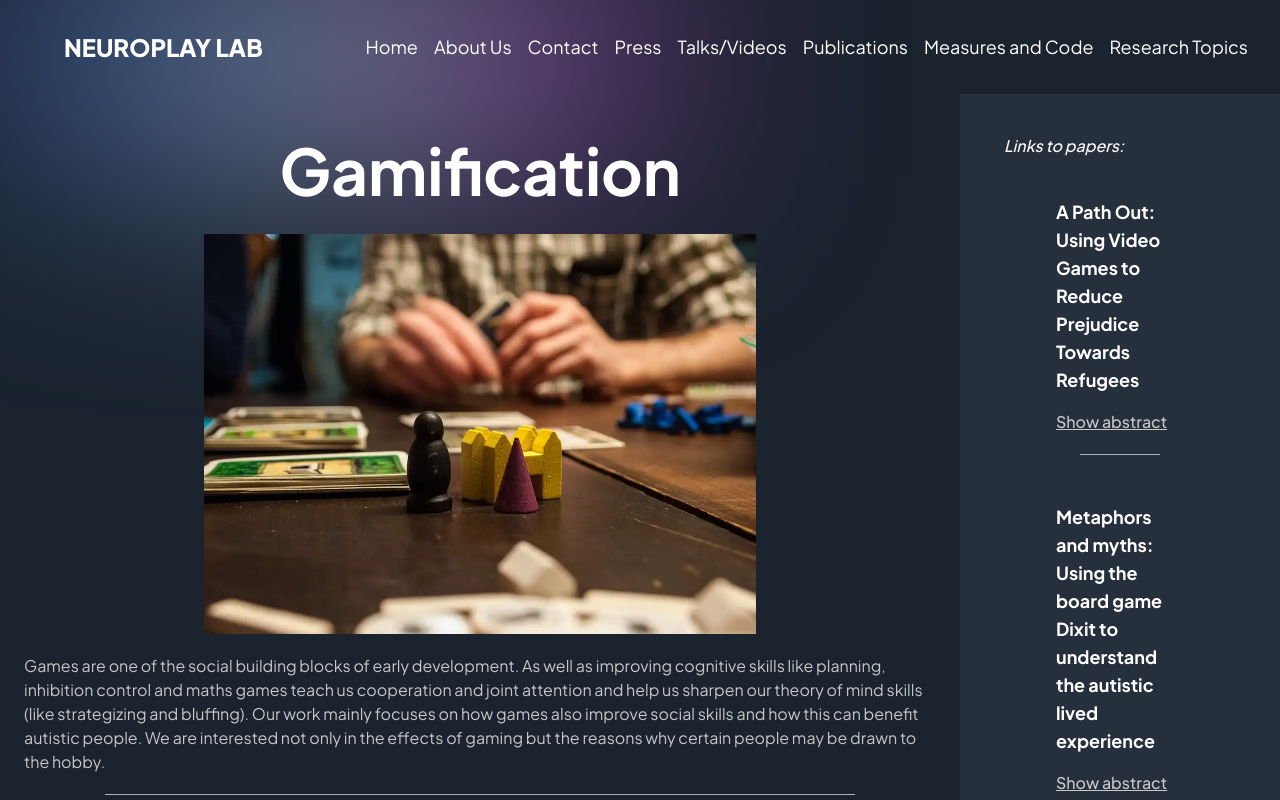
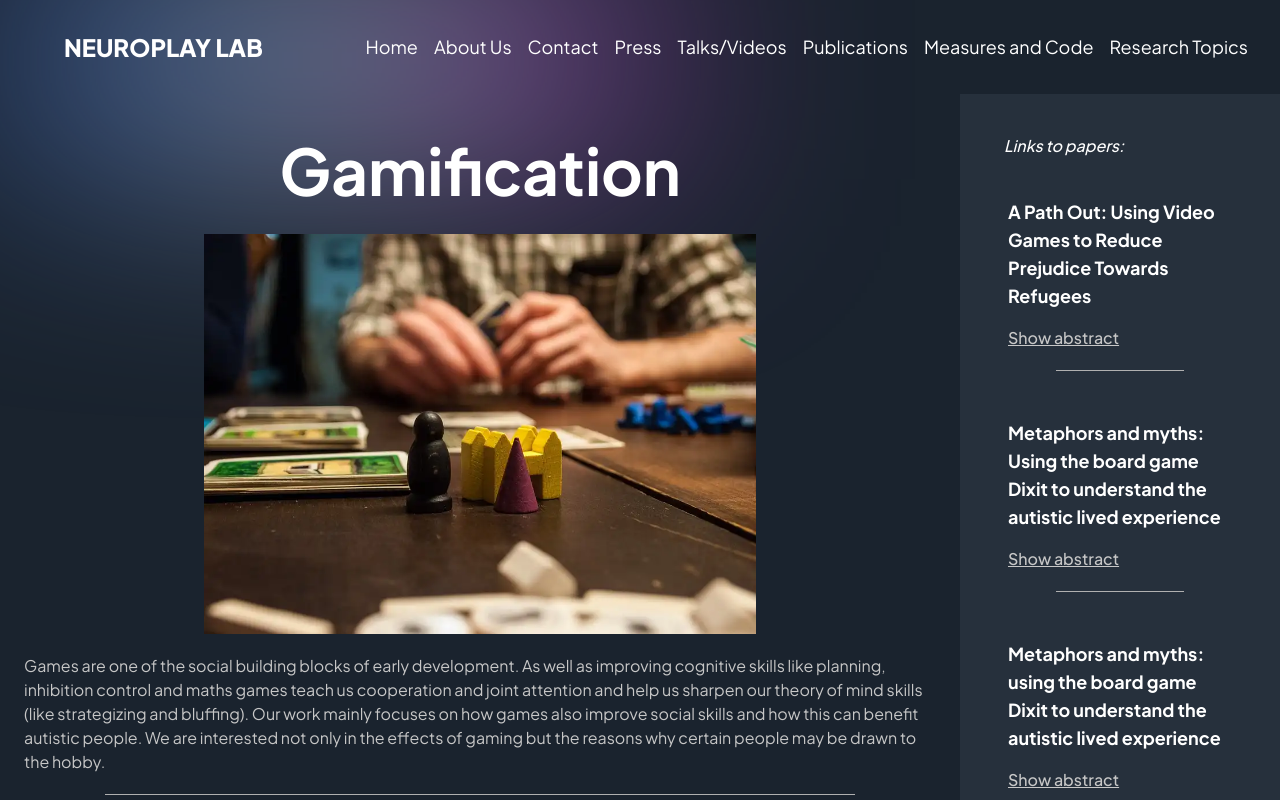
Before and after one commit to Neuroplay-Lab/Neuroplay-Lab, a Next.js app: page /research-topics/gamification in a window 1280 px wide. Shown: the top 800 px of the page. Built offline with nearby package versions, Linux system fonts and the light colour scheme; grey boxes are pictures that could not be loaded.

Commit message:
Resolved issue of duplicate papers in research topics. Also made some visual fixes with publication margins on these pages.

```diff
--- a/app/components/DividedListItem.tsx
+++ b/app/components/DividedListItem.tsx
@@ -9,7 +9,7 @@ const DividedListItem = ({ children, listKey, extraStyles }: Props) => {
         <li
             key={listKey}
             className={
-                "mx-12 mb-8 relative [&:not(:last-child)]:after:content-[''] [&:not(:last-child)]:after:block [&:not(:last-child)]:after:my-8 [&:not(:last-child)]:after:border-b [&:not(:last-child)]:after:border-b-[#b0b0b0] " +
+                "mb-8 relative [&:not(:last-child)]:after:content-[''] [&:not(:last-child)]:after:block [&:not(:last-child)]:after:my-8 [&:not(:last-child)]:after:border-b [&:not(:last-child)]:after:border-b-[#b0b0b0] " +
                 extraStyles
             }
         >
--- a/app/publications/page.tsx
+++ b/app/publications/page.tsx
@@ -39,6 +39,7 @@ const Publications = () => {
                                     pages={pages}
                                     year={year}
                                     abstract={abstract}
+                                    extraStyles="mx-12"
                                 />
                             )
                         )}
--- a/app/research-topics/autism-and-wellbeing/page.tsx
+++ b/app/research-topics/autism-and-wellbeing/page.tsx
@@ -82,7 +82,8 @@ const SynchronyAndSocialCognition = () => {
                         .filter(
                             (x) =>
                                 x.tags?.includes("autism") &&
-                                x.tags?.includes("wellbeing")
+                                x.tags?.includes("wellbeing") &&
+                                !x.hidden?.valueOf() === true
                         )
                         .map(({ title, url, id, abstract }) => (
                             <Publication
@@ -91,7 +92,7 @@ const SynchronyAndSocialCognition = () => {
                                 url={url}
                                 id={id}
                                 abstract={abstract}
-                                extraStyles="mx-0 [&:not(:last-child)]:after:my-1 [&:not(:last-child)]:after:mt-5 mb-0"
+                                extraStyles="mx-6 md:mx-12 lg:mx-0 [&:not(:last-child)]:after:my-1 [&:not(:last-child)]:after:mt-5 mb-0"
                             />
                         ))}
                 </ul>
--- a/app/research-topics/autism-anthropomorphism-and-theory-of-mind/page.tsx
+++ b/app/research-topics/autism-anthropomorphism-and-theory-of-mind/page.tsx
@@ -150,9 +150,10 @@ const SynchronyAndSocialCognition = () => {
                     {publications
                         .filter(
                             (x) =>
-                                (x.tags?.includes("autism") &&
+                                (!x.hidden?.valueOf() === true &&
+                                    (x.tags?.includes("autism") &&
                                     x.tags?.includes("anthropomorphism")) ||
-                                x.tags?.includes("theory of mind")
+                                x.tags?.includes("theory of mind"))
                         )
                         .map(({ title, url, id, abstract }) => (
                             <Publication
@@ -161,7 +162,7 @@ const SynchronyAndSocialCognition = () => {
                                 url={url}
                                 id={id}
                                 abstract={abstract}
-                                extraStyles="mx-0 [&:not(:last-child)]:after:my-1 [&:not(:last-child)]:after:mt-5 mb-0"
+                                extraStyles="mx-6 md:mx-12 lg:mx-0 [&:not(:last-child)]:after:my-1 [&:not(:last-child)]:after:mt-5 mb-0"
                             />
                         ))}
                 </ul>
--- a/app/research-topics/gamification/page.tsx
+++ b/app/research-topics/gamification/page.tsx
@@ -53,7 +53,7 @@ const SynchronyAndSocialCognition = () => {
                 </h4>
                 <ul className="overflow-y-scroll overflow-x-clip lg:h-[90%]">
                     {publications
-                        .filter((x) => x.tags?.includes("gamification"))
+                        .filter((x) => !x.hidden?.valueOf() === true && x.tags?.includes("gamification"))
                         .map(({ title, url, id, abstract }) => (
                             <Publication
                                 key={id + "_root"}
@@ -61,7 +61,7 @@ const SynchronyAndSocialCognition = () => {
                                 url={url}
                                 id={id}
                                 abstract={abstract}
-                                extraStyles="mx-0 [&:not(:last-child)]:after:my-1 [&:not(:last-child)]:after:mt-5 mb-0"
+                                extraStyles="mx-6 md:mx-12 lg:mx-0 [&:not(:last-child)]:after:my-1 [&:not(:last-child)]:after:mt-5 mb-0"
                             />
                         ))}
                 </ul>
--- a/app/research-topics/synchrony-and-social-cognition/page.tsx
+++ b/app/research-topics/synchrony-and-social-cognition/page.tsx
@@ -173,8 +173,9 @@ const SynchronyAndSocialCognition = () => {
                     {publications
                         .filter(
                             (x) =>
-                                x.tags?.includes("synchrony") ||
-                                x.tags?.includes("social")
+                                !x.hidden?.valueOf() === true &&
+                                (x.tags?.includes("synchrony") ||
+                                x.tags?.includes("social"))
                         )
                         .map(({ title, url, id, abstract }) => (
                             <Publication
@@ -183,7 +184,7 @@ const SynchronyAndSocialCognition = () => {
                                 url={url}
                                 id={id}
                                 abstract={abstract}
-                                extraStyles="mx-0 [&:not(:last-child)]:after:my-1 [&:not(:last-child)]:after:mt-5 mb-0"
+                                extraStyles="mx-6 md:mx-12 lg:mx-0 [&:not(:last-child)]:after:my-1 [&:not(:last-child)]:after:mt-5 mb-0"
                             />
                         ))}
                 </ul>
```
